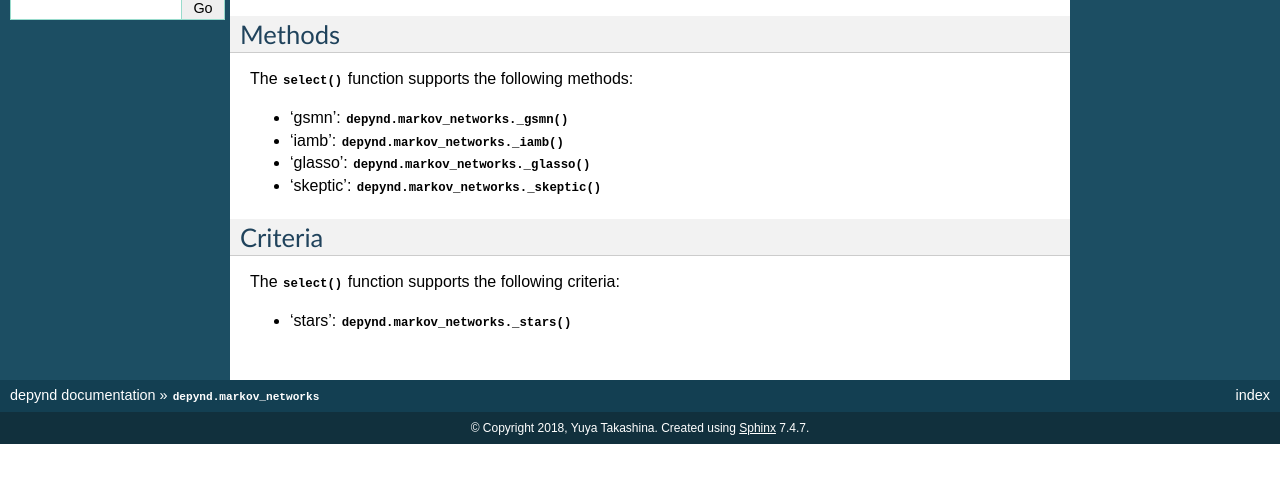
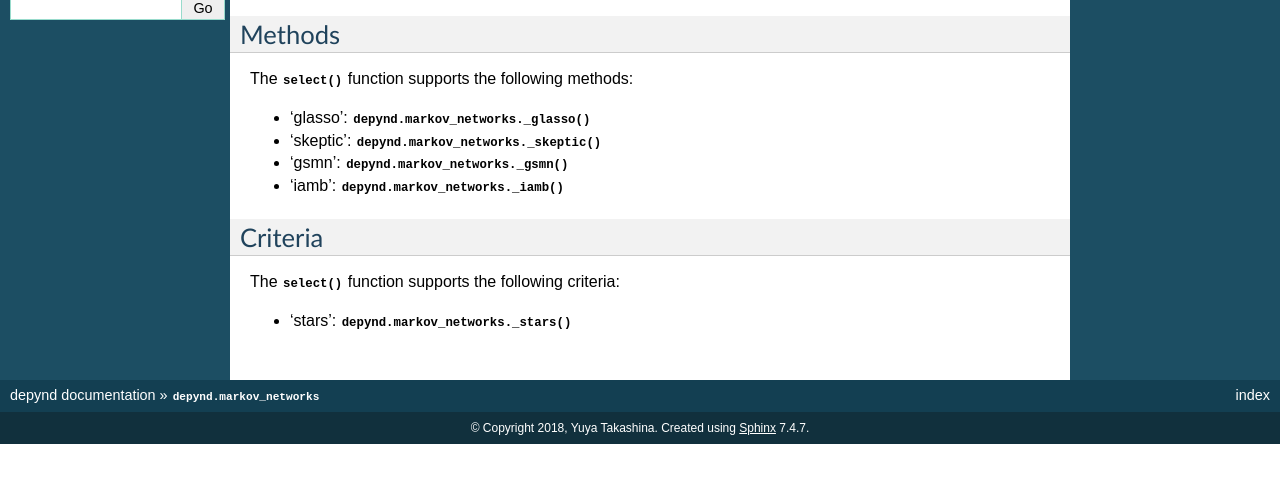
Before and after one commit to ytakashina/depynd, a Sphinx documentation site: the page built from docs/source/depynd.markov_networks.rst, in a window 1280 px wide, cut to the strip 249-732 px from the top of the page. Built offline with Sphinx 7.4.7, drawn with Linux system fonts in a browser that asks for light colours.

Commit message:
modified documentation

```diff
--- a/docs/source/depynd.markov_networks.rst
+++ b/docs/source/depynd.markov_networks.rst
@@ -13,10 +13,10 @@ Methods
 ---------------
 The :py:func:`select` function supports the following methods:
 
+- 'glasso': :py:func:`depynd.markov_networks._glasso`
+- 'skeptic': :py:func:`depynd.markov_networks._skeptic`
 - 'gsmn': :py:func:`depynd.markov_networks._gsmn`
 - 'iamb': :py:func:`depynd.markov_networks._iamb`
-- 'glasso': :py:func:`depynd.markov_networks._glasso`
-- 'skeptic': :py:func:`depynd.markov_networks._skeptic`
 
 
 Criteria
```
